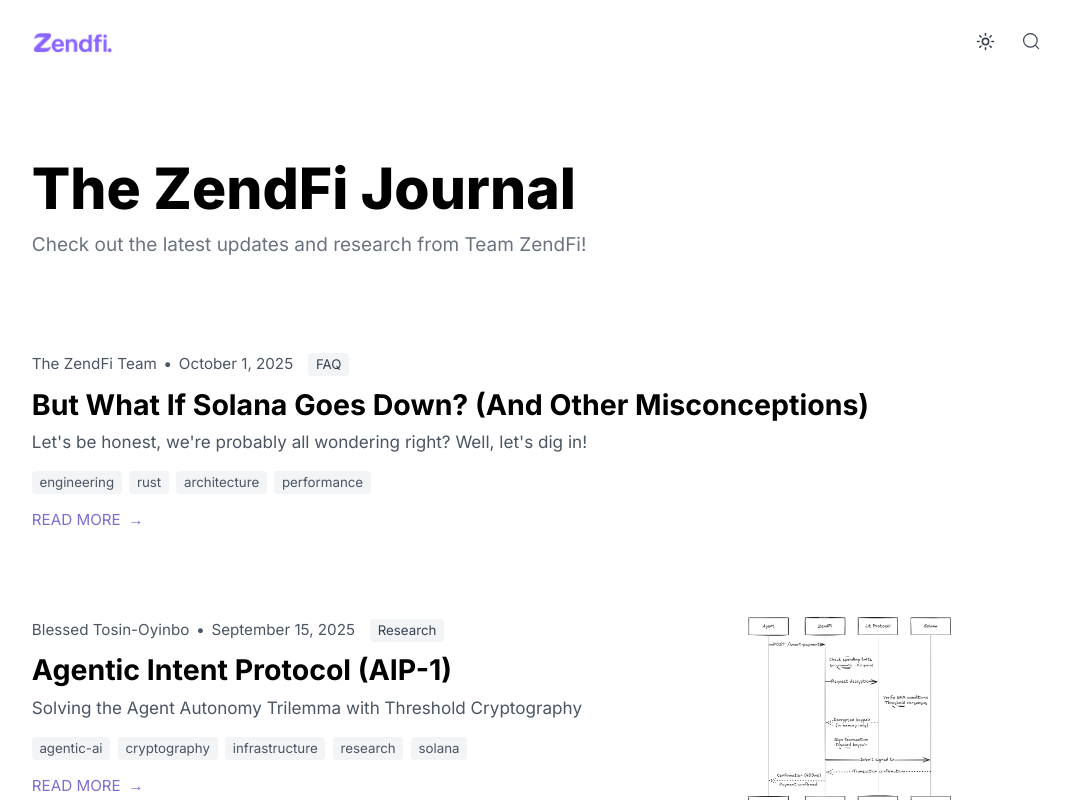
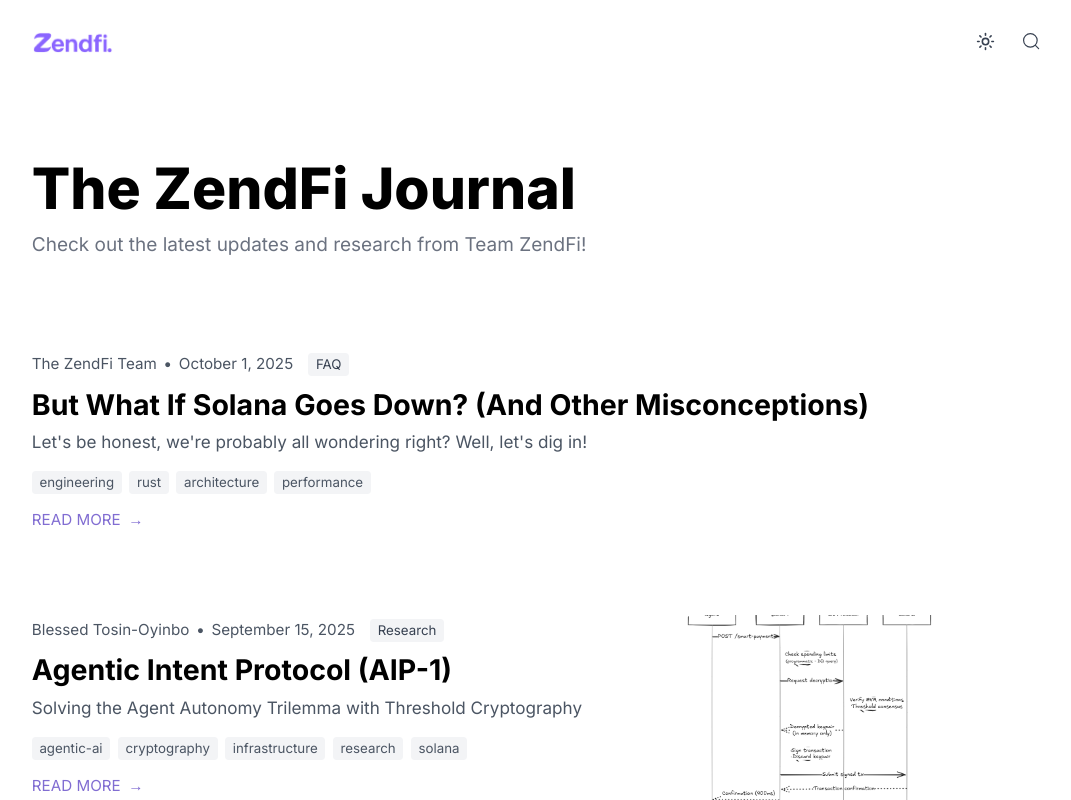
Before and after one commit to zendfi/zendfi-blog, a Next.js app: page / in a window 1280 px wide. Shown: the whole page, without its empty margins (99-1170 px from the left). Built offline with nearby package versions, Linux system fonts and the light colour scheme.

Commit message:
another update

```diff
--- a/src/components/ArticleCard.tsx
+++ b/src/components/ArticleCard.tsx
@@ -88,14 +88,14 @@
 
         {/* Image - Right Side */}
         {article.image && (
-          <div className="mt-4 md:mt-0 md:order-2 md:w-64 lg:w-80 flex-shrink-0 overflow-hidden rounded-lg">
+          <div className="mt-4 md:mt-0 md:order-2 md:w-80 lg:w-96 flex-shrink-0 overflow-hidden rounded-lg">
             <Link href={`/article/${article.slug}`}>
               <Image
                 src={article.image}
                 alt={article.title}
-                width={320}
-                height={200}
-                className="w-full h-40 md:h-full object-cover hover:scale-105 transition-transform duration-300"
+                width={400}
+                height={250}
+                className="w-full h-48 md:h-52 lg:h-56 object-cover hover:scale-105 transition-transform duration-300"
                 unoptimized
               />
             </Link>
```
